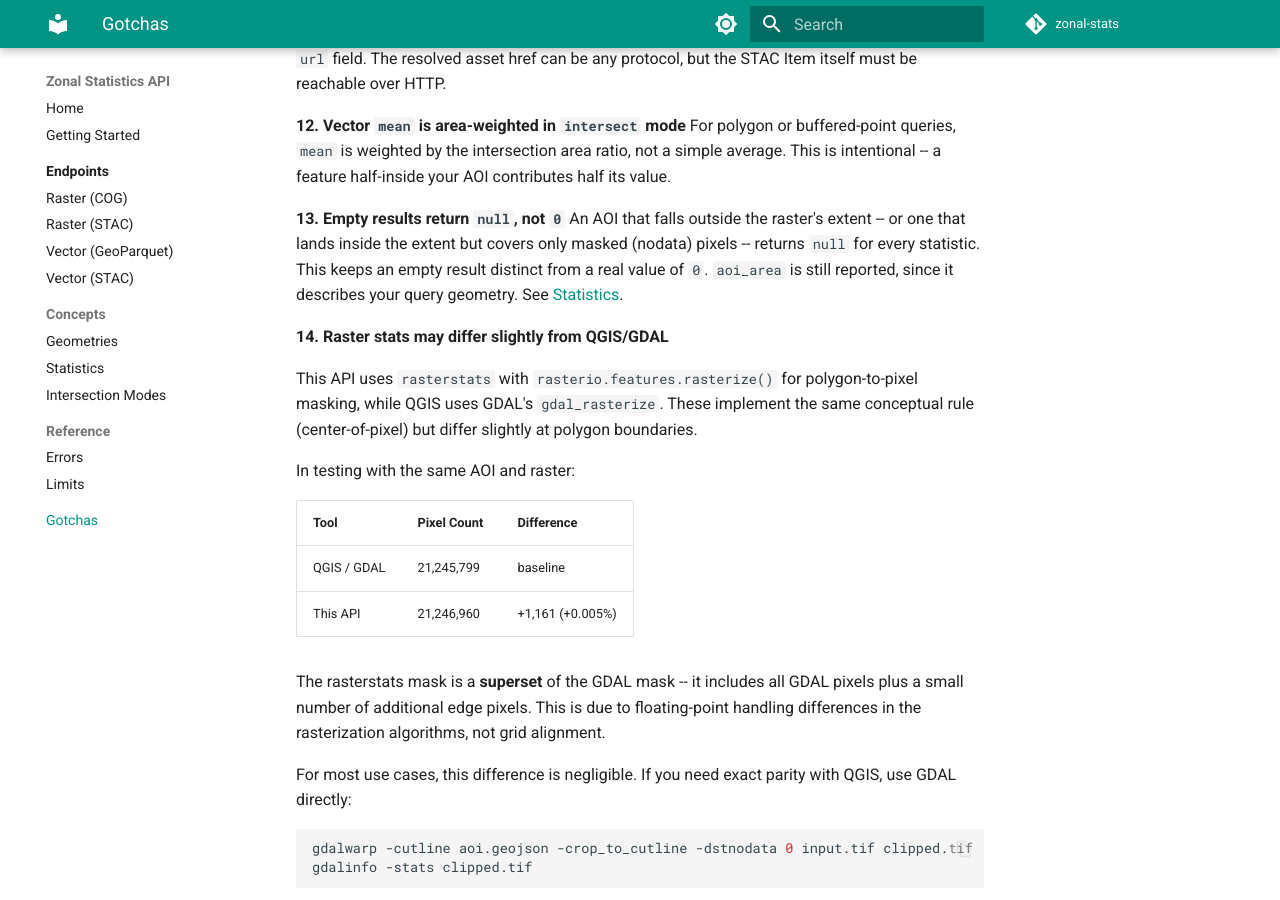
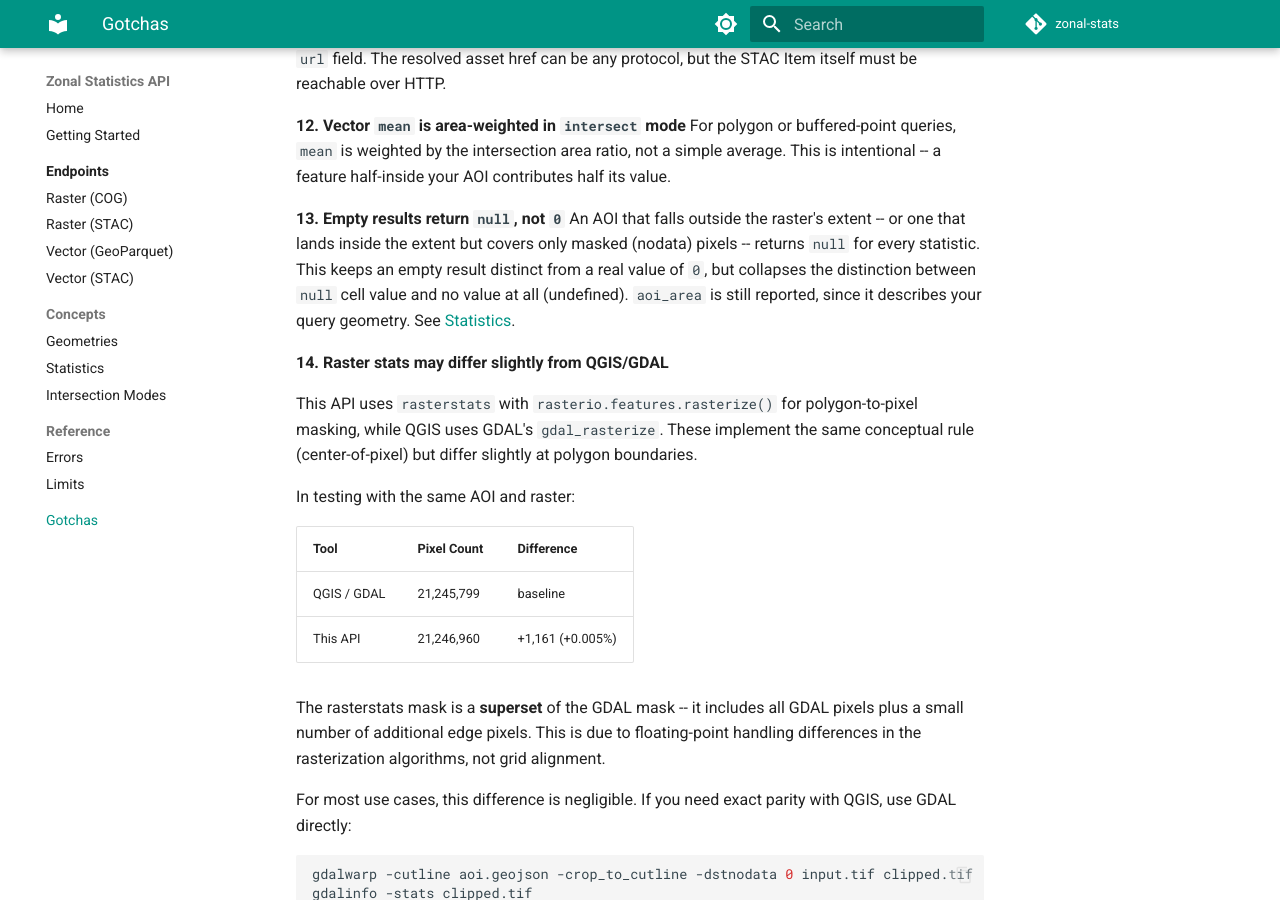
Before and after one commit to data-mermaid/zonal-stats, an MkDocs documentation site: the page built from docs/gotchas.md, in a window 1280 px wide and 900 px high, scrolled down 1001 px. Built offline with MkDocs 1.6.1 and Material for MkDocs 9.7.7, drawn with Linux system fonts in a browser that asks for light colours; comment, search, counter and statistics services are not loaded.

Commit message:
add extra not around collapsing the difference between null and undefined

```diff
--- a/docs/gotchas.md
+++ b/docs/gotchas.md
@@ -39,7 +39,7 @@ If your AOI exceeds 1M km&sup2; or 100M pixels, the request fails with a 400 unl
 For polygon or buffered-point queries, `mean` is weighted by the intersection area ratio, not a simple average. This is intentional -- a feature half-inside your AOI contributes half its value.
 
 **13. Empty results return `null`, not `0`**
-An AOI that falls outside the raster's extent -- or one that lands inside the extent but covers only masked (nodata) pixels -- returns `null` for every statistic. This keeps an empty result distinct from a real value of `0`. `aoi_area` is still reported, since it describes your query geometry. See [Statistics](concepts/statistics.md#no-data-within-the-aoi).
+An AOI that falls outside the raster's extent -- or one that lands inside the extent but covers only masked (nodata) pixels -- returns `null` for every statistic. This keeps an empty result distinct from a real value of `0`, but collapses the distinction between `null` cell value and no value at all (undefined). `aoi_area` is still reported, since it describes your query geometry. See [Statistics](concepts/statistics.md#no-data-within-the-aoi).
 
 **14. Raster stats may differ slightly from QGIS/GDAL**
 
```
